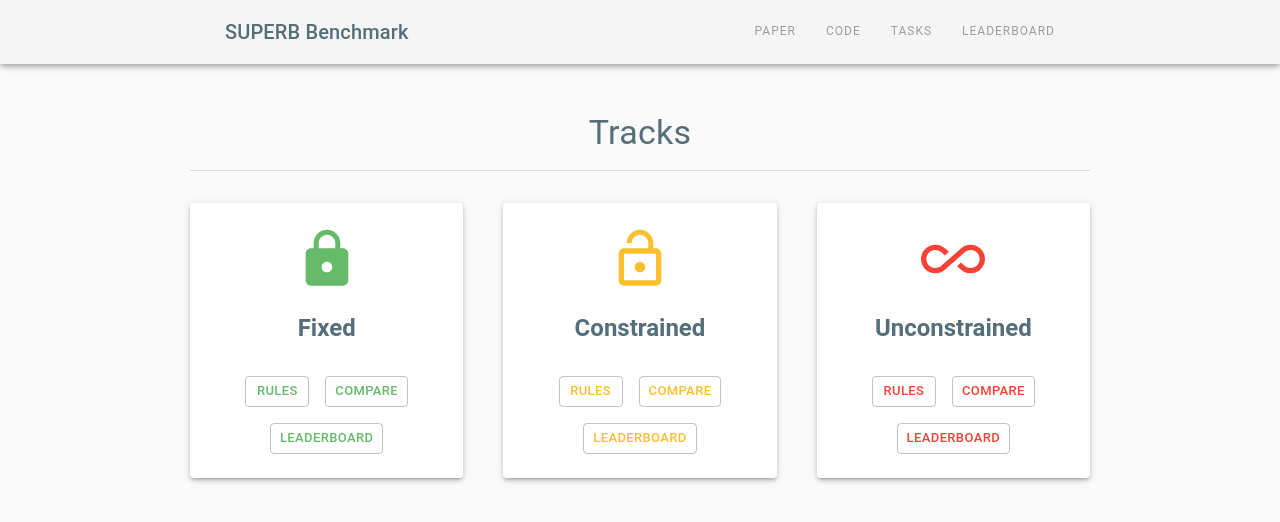
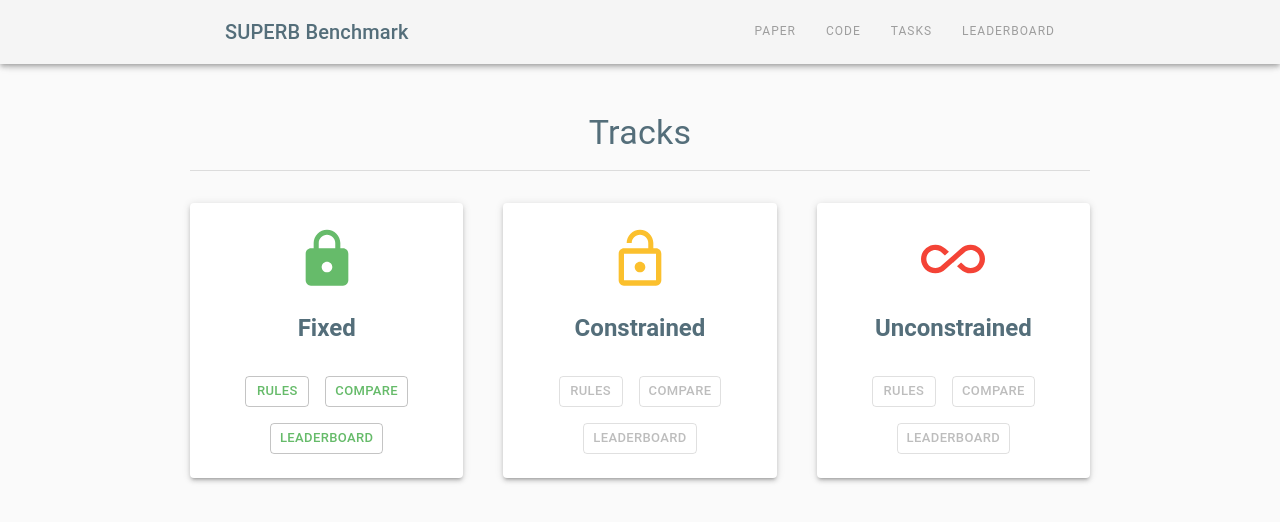
Before and after one commit to superbbenchmark/website-react, a React (Create React App) app: page /leaderboard in a window 1280 px wide. Shown: the top 522 px of the page. Built offline with nearby package versions, Linux system fonts and the light colour scheme.

Commit message:
refactor

```diff
--- a/src/Leaderboard.js
+++ b/src/Leaderboard.js
@@ -112,9 +112,16 @@ export default function Leaderboard(props) {
                                 justify="center"
                               >
                                 {
-                                  ["rules", "compare", "leaderboard"].map((buttonName) => (
+                                  [["rules", !rules], ["compare", !scores], ["leaderboard", !scores]].map(([buttonName, disabled]) => (
                                     <Grid item>
-                                      <Button size="small" variant="outlined" style={{color: color}} >{buttonName}</Button>
+                                      <Button
+                                        size="small"
+                                        variant="outlined"
+                                        disabled={disabled}
+                                        style={{ color: disabled ? theme.palette.primary : color }}
+                                      >
+                                        {buttonName}
+                                      </Button>
                                     </Grid>
                                   ))
                                 }
```
